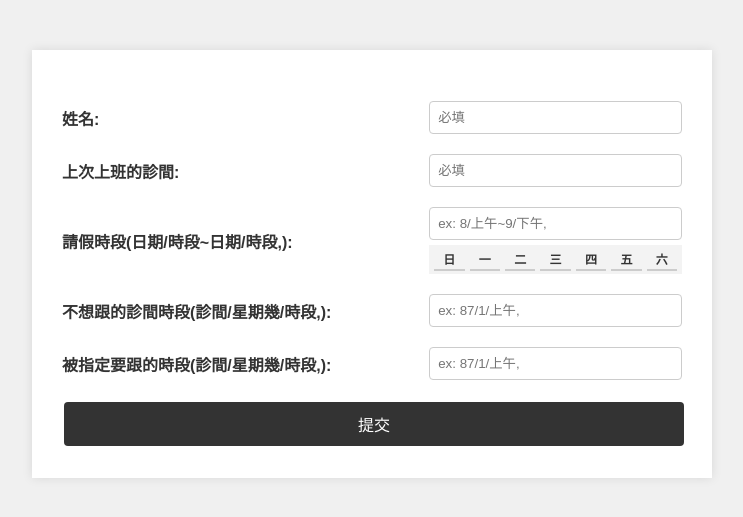
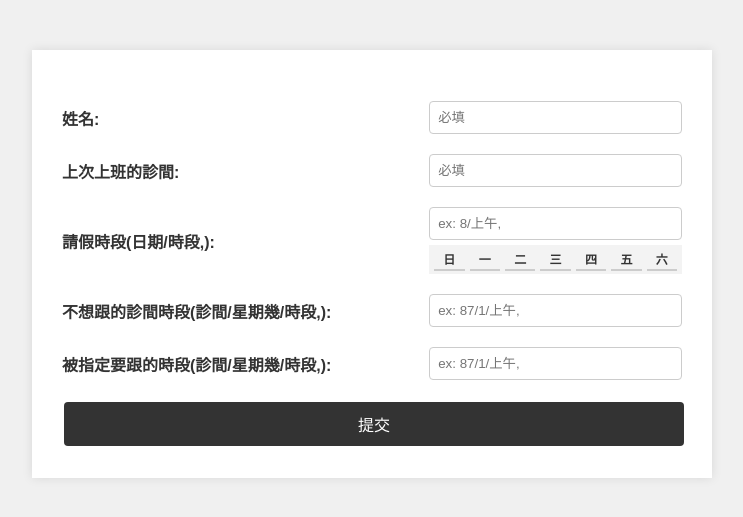
Before and after one commit to weiso131/Scheduling_system, a Python web app: template src/templates/employee_form.html in a window 1280 px wide. Shown: the top 517 px of the page, without its empty margins (268-1011 px from the left). Run offline with Jinja, Linux system fonts and the light colour scheme; the template is opened without the code that fills it, so the values that code supplies are empty.

Commit message:
Fix employee form personal leave hint error

```diff
--- a/src/templates/employee_form.html
+++ b/src/templates/employee_form.html
@@ -22,9 +22,9 @@
                         <td><input type="text" id="last_working_room" name="last_working_room" placeholder="必填" class="input" value="{{ origin['room'] }}" required></td>
                     </tr>
                     <tr>
-                        <td><label for="personal_leave" class="label">請假時段(日期/時段~日期/時段,):</label></td>
+                        <td><label for="personal_leave" class="label">請假時段(日期/時段,):</label></td>
                         <td>
-                            <input type="text" id="personal_leave" name="personal_leave" placeholder="ex: 8/上午~9/下午," class="input" value="{{ origin['personal_leave'] }}">
+                            <input type="text" id="personal_leave" name="personal_leave" placeholder="ex: 8/上午," class="input" value="{{ origin['personal_leave'] }}">
                             <div style="padding-top:5px">
                                 <div id="calendar-container"
                                 data-first-day-of-week="{{ firstDayOfWeek }}"
```
